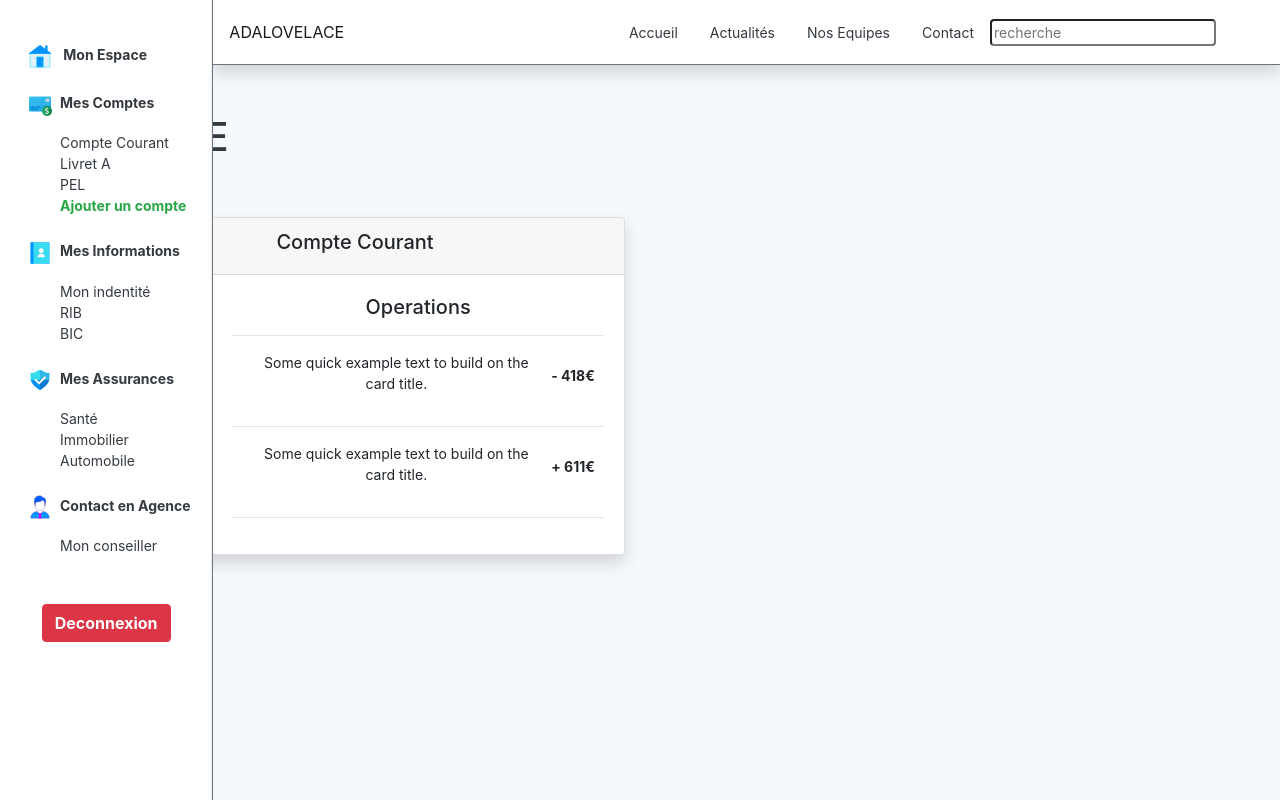
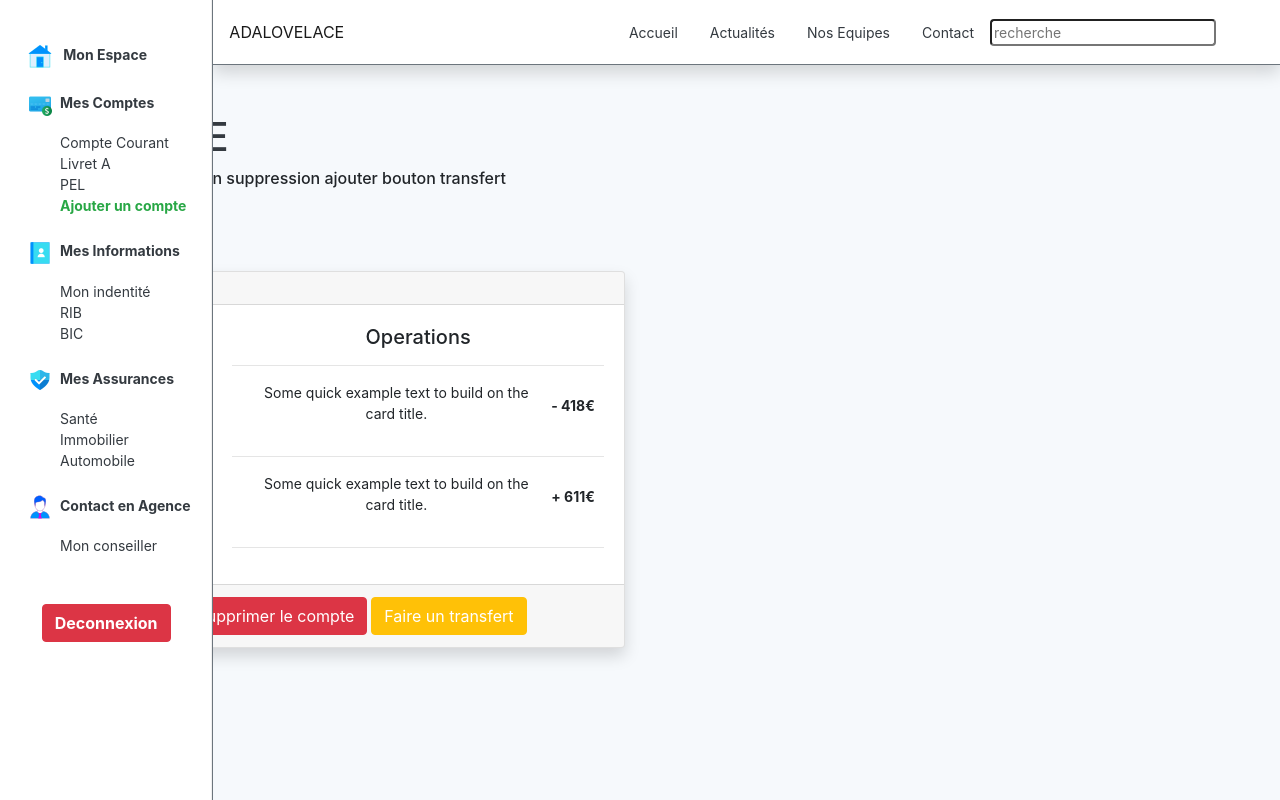
Before and after one commit to CollignonB/banqueSymfony, a Symfony app: template templates/user/single.html.twig in a window 1280 px wide. Run offline with Twig, Linux system fonts and the light colour scheme; the template is opened without the code that fills it, so the values that code supplies are empty; some libraries are stand-ins or nearby versions.

Commit message:
|update| - update_composer -

```diff
--- a/templates/user/single.html.twig
+++ b/templates/user/single.html.twig
@@ -1,4 +1,6 @@
 {% extends 'base.html.twig' %}
+
+{% block title %}{% endblock %}
 
 {% block stylesheets %}<link rel="stylesheet" href="{{ asset('css/user.css') }}">
 {% endblock %}
@@ -108,17 +110,25 @@
 
 			<div class="container">
 				<h1 class="text-dark">SINGLE</h1>
+				<h6>Ajouter un bouton suppression ajouter bouton transfert</h6>
+				<h6>Ajouter
+				</h6>
 				<div class="row">
 					<div class="col-sm col-lg-6">
 						<div class="card text-black shadow my-5 bg-white rounded">
 							<div class="card-header text-center">
-								<h5>Compte Courant</h5>
+								<h5>
+									{# {% for accounts in account %}
+																												{{ account.type }}
+																											{% endfor %} #}
+								</h5>
 							</div>
 							<div class="d-flex">
 								<div class="card-body text-center">
 									<h5 class="card-title text-white rounded bg-info p-2">75418<span class="text-warning">€</span>
 									</h5>
 								</div>
+								{# operation #}
 								<div class="card-body text-center">
 									<div class="card-body py-0">
 										<h5 class="card-title">Operations</h5>
@@ -135,7 +145,14 @@
 									</div>
 									<hr>
 								</div>
+								{# ./operation #}
 							</div>
+							{# delete transfer #}
+							<div class="card-footer text-center">
+								<button class="btn btn-danger">Supprimer le compte</button>
+								<button class=" btn text-white btn-warning">Faire un transfert</button>
+							</div>
+
 						</div>
 					</div>
 				</div>
--- a/templates/user/user.html.twig
+++ b/templates/user/user.html.twig
@@ -114,6 +114,9 @@
 						<div class="card text-black shadow my-5 bg-white rounded">
 							<div class="card-header text-center">
 								<h5>Compte Courant</h5>
+								{% for querys in query %}
+									{{query}}
+								{% endfor %}
 							</div>
 							<div class="d-flex">
 								<div class="card-body text-center">
```
Also changed, not shown: 2 other files.
